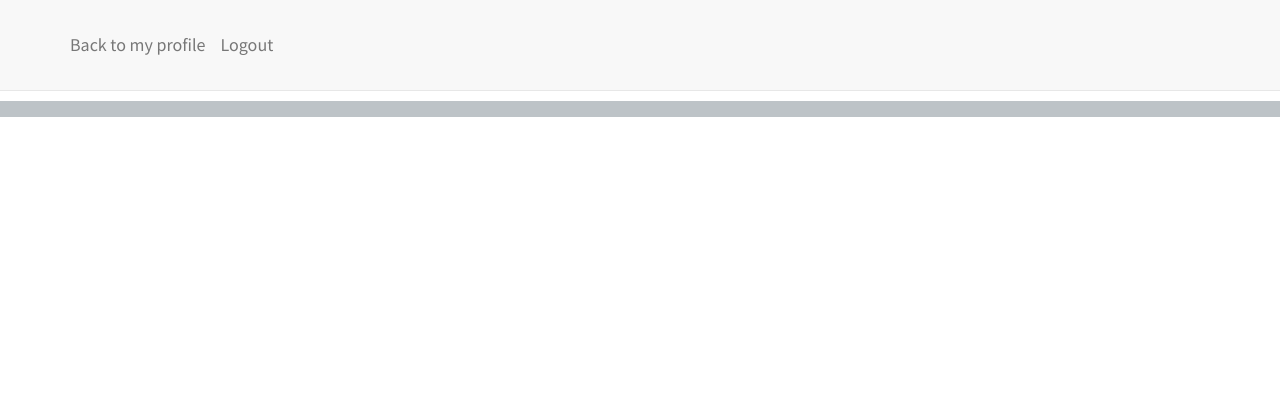
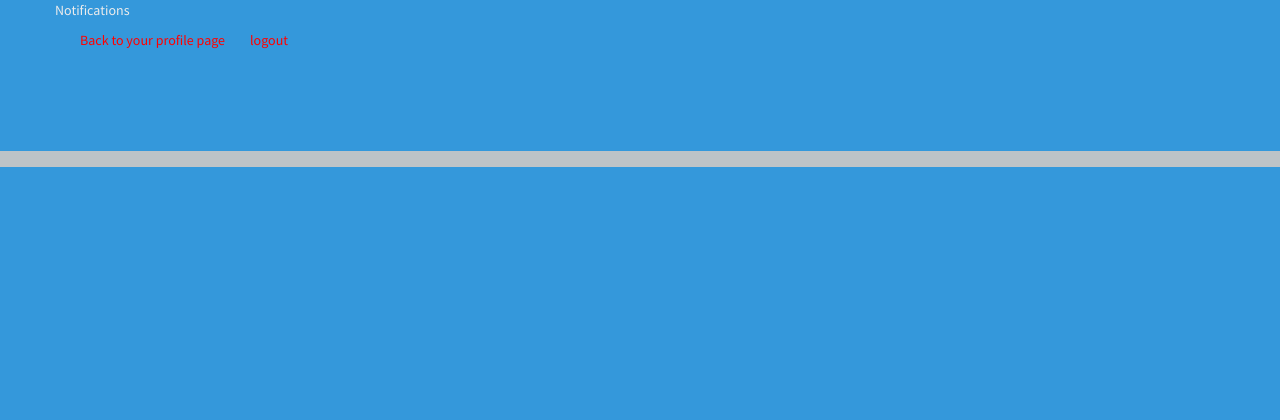
Before and after one commit to paulKerckhove/Matcha42, a Node project: template app/views/chatting.pug in a window 1280 px wide. Shown: the top 420 px of the page. Run offline with Node 20 templates, Linux system fonts and the light colour scheme; the template is opened without the code that fills it, so the values that code supplies are empty; some libraries are stand-ins or nearby versions.

Commit message:
chat fixed, username with white space fixed

```diff
--- a/app/app.js
+++ b/app/app.js
@@ -212,18 +212,18 @@ app.post('/signup', function(req, res){
         constraints: [{
                 name: 'firstname',
                 min: 3,
-                regex: /^[a-zA-Z ]*$/
+                regex: /^[a-zA-Z]*$/
             },
             {
                 name: 'lastname',
                 min: 3,
-                regex: /^[a-zA-Z ]*$/
+                regex: /^[a-zA-Z]*$/
             },
             {
                 name: 'username',
                 min: 4,
                 max: 12,
-                regex: /^[a-zA-Z0-9 ]*$/
+                regex: /^[a-zA-Z0-9]*$/
             },
             {
                 name: 'password',
@@ -375,7 +375,7 @@ app.post('/login', function(req, res) {
                 name: 'username',
                 min: 4,
                 max: 12,
-                regex: /^[a-zA-Z0-9 ]*$/
+                regex: /^[a-zA-Z0-9]*$/
             }//,
             // {
             //     name: 'password',
@@ -394,15 +394,17 @@ app.post('/login', function(req, res) {
     let password = req.body.password;
     loginUserifOk(pool, username)
     .then(function(rows){
-      if (rows) {
+      if (rows.length > 0) {
+        console.log(rows);
         if (rows[0].username === username && bcrypt.compareSync(password, rows[0].password) == true) {
           req.session.uniqueID = rows[0].username;
           return res.redirect('/profile');
         } else {
           return res.render('shrug');
         }
-      } else {
-        return res.render('/shrug');
+      } else if (rows.length == 0) {
+        console.log("homie");
+        return res.render('./shrug');
       }
     })
   }
--- a/app/public/css/styles.css
+++ b/app/public/css/styles.css
@@ -360,6 +360,15 @@ a {
   margin-left: 600px;
   padding-top: -8px;
 }
+
+.chat_body {
+  background-color: #3498db
+}
+
+.full-circle-notif-count-chat{
+  margin-right: 150px;
+  padding-top: 120px;
+}
 /*#searchBox {
   width: 250px;
   height: 150px;
--- a/app/public/css/userPage.css
+++ b/app/public/css/userPage.css
@@ -51,7 +51,7 @@ a {
 #reportButton{
   position:absolute;
   bottom:0;
-  left:0;
+  right:0;
 }
 
 
@@ -77,7 +77,7 @@ a {
     -webkit-border-radius:75px;
     -moz-border-radius:75px;
     margin-top : -33px;
-    margin-left: 75px;
+    margin-left: 380px;
 }
 
 
--- a/app/routes/getFunctions.js
+++ b/app/routes/getFunctions.js
@@ -63,8 +63,8 @@ var getUserPicturesMofo = function getUserPicturesMofo(username, callback){
         cb(err);
       } else {
         console.log(rows);
+        callback(null, rows);
         connection.release();
-        callback(null, rows);
       }
     });
   });
--- a/app/views/chatting.pug
+++ b/app/views/chatting.pug
@@ -17,24 +17,23 @@ html
     script(src="/socket.io/socket.io.js")
 
     link(rel='stylesheet', type='text/css', href='https://maxcdn.bootstrapcdn.com/bootstrap/3.3.7/css/bootstrap.min.css')
-    link(rel='stylesheet', type='text/css', href='/static/css/scrolling-nav.css')
     link(rel='stylesheet', type='text/css', href='/static/css/styles.css')
     link(href='https://fonts.googleapis.com/css?family=Source+Sans+Pro', rel='stylesheet')
-    body(id='', data-spy='scroll', data-target='.navbar-fixed-top')
-      nav(class='navbar navbar-default navbar-fixed-top', role='navigation')
+    body(id='', class='chat_body')
+      section(id='profile')
         div(class='container')
-          div(class='navbar-header page-scroll')
-            button(type='button', class='navbar-toggle', data-toggle='collapse', data-target='.navbar-ex1-collapse')
-            span(class='sr-only')
-              |Toggle navigation
-              span(class='icon-bar')
-              span(class='icon-bar')
-              span(class='icon-bar')
-
-          a(class='navbar-brand page-scroll', href='http://localhost:3000/profile')
-            |Back to my profile
-          a(class='navbar-brand page-scroll', href='/logout', id='logOutButton')
-            |Logout
+          div(class='row')
+            div(class='col-lg-12', id='positionForPictures')
+              div(id='', class='')
+                div(class='row')
+                  a(href='http://localhost:3000/notif')
+                    |Notifications
+                    p(class='full-circle-notif-count_chat')
+                  a(class='profile_page_link', href='http://localhost:3000/profile')
+                    |Back to your profile page
+                  a(class='logout_link', href='/logout')
+                    |logout
+                  div(class='container', id='userProfilePic')
       section(id='profile')
         div(class='container-notif container')
           ul(class='notificationContainer', id='userNotifs')
--- a/app/views/shrug.pug
+++ b/app/views/shrug.pug
@@ -12,8 +12,6 @@ html
             div(class='col-lg-12', id='positionForPictures')
               div(id='', class='')
                 div(class='row')
-                  a(class='notif_link',href='http://localhost:3000/notif')
-                    |Notifications
                   a(class='profile_page_link', href='http://localhost:3000/profile')
                     |Back to your profile page
                   a(class='logout_link', href='/logout')
--- a/app/views/user.pug
+++ b/app/views/user.pug
@@ -6,12 +6,10 @@ html
 		meta(name='viewport', content='width=device-width, initial-scale=1.0')
 		script(src='/static/js/jquery.js')
 		script(src='https://ajax.googleapis.com/ajax/libs/jquery/3.1.0/jquery.min.js')
-		script(src='https://maxcdn.bootstrapcdn.com/bootstrap/3.3.7/js/bootstrap.min.js')
 
 		script(src='/static/actionOnuserPage.js')
 		script(src="/socket.io/socket.io.js")
 		link(rel='stylesheet', type='text/css', href='https://maxcdn.bootstrapcdn.com/bootstrap/3.3.7/css/bootstrap.min.css')
-		link(rel='stylesheet', type='text/css', href='/static/css/scrolling-nav.css')
 		link(rel='stylesheet', type='text/css', href='/static/css/userPage.css')
 		link(href='https://fonts.googleapis.com/css?family=Source+Sans+Pro', rel='stylesheet')
 		script.
@@ -27,13 +25,12 @@ html
 
 
 			$(document).ready(function(){
-				$('.full-circle-notif-count').hide();
 				var socket = io();
 			  socket.emit('init', username);
 
 			  $('.full-circle-notif-count').hide();
 			  socket.on('notification', function(){
-			    //console.log('view from');
+			    console.log('view from');
 			    /*view_notification = true;*/
 			    $('.full-circle-notif-count').toggle();
 			    })
@@ -113,6 +110,7 @@ html
 							div(class='row')
 								a(href='http://localhost:3000/notif')
 									|Notifications
+									p(class='full-circle-notif-count')
 								a(class='profile_page_link', href='http://localhost:3000/profile')
 									|Back to your profile page
 								a(class='logout_link', href='/logout')
```
Also changed, not shown: app/routes/getstartedRoute.js (+21 -54 lines), app/routes/likeUser.js (+1 -6 lines), app/views/profile.pug (+3 -7 lines), 1 other file.
